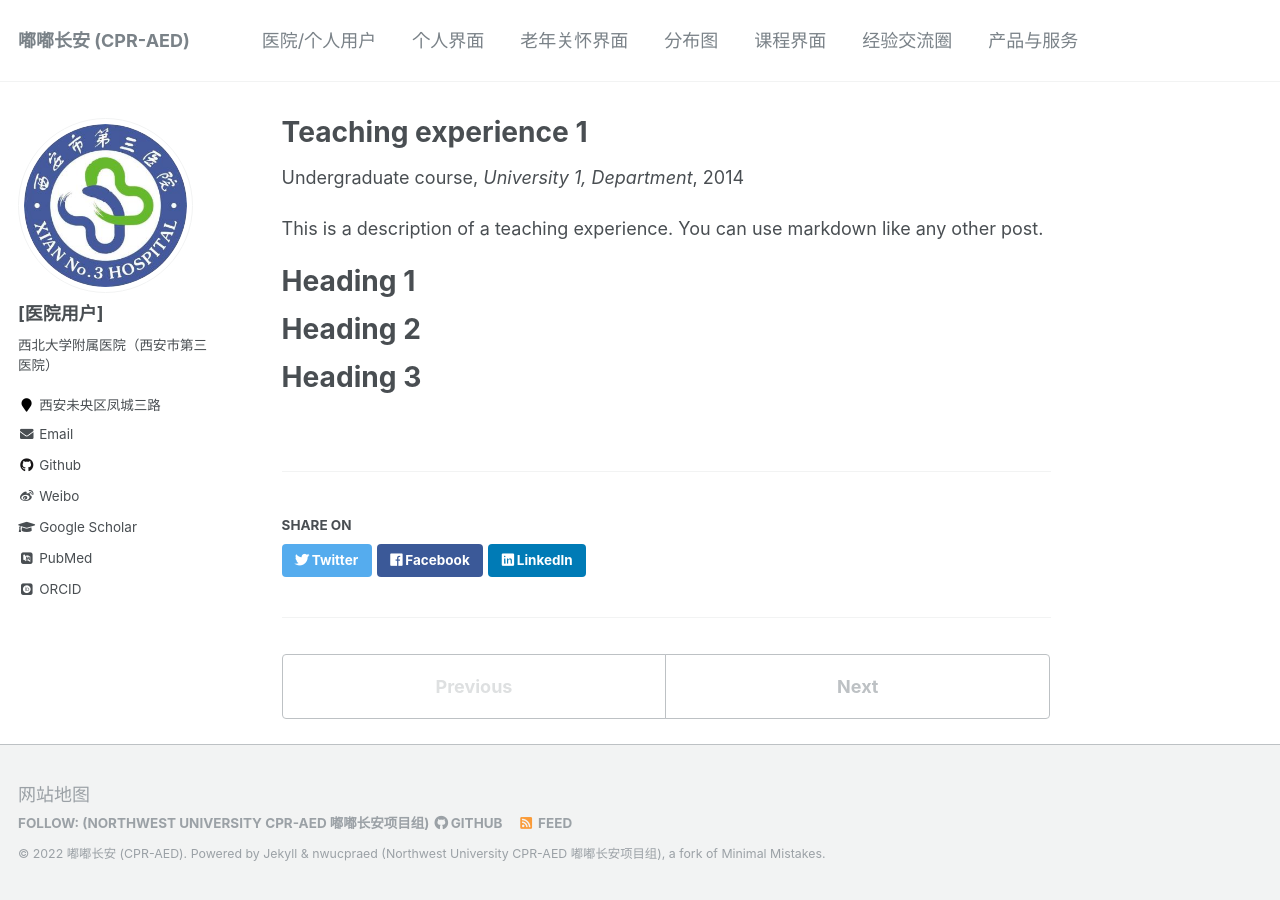
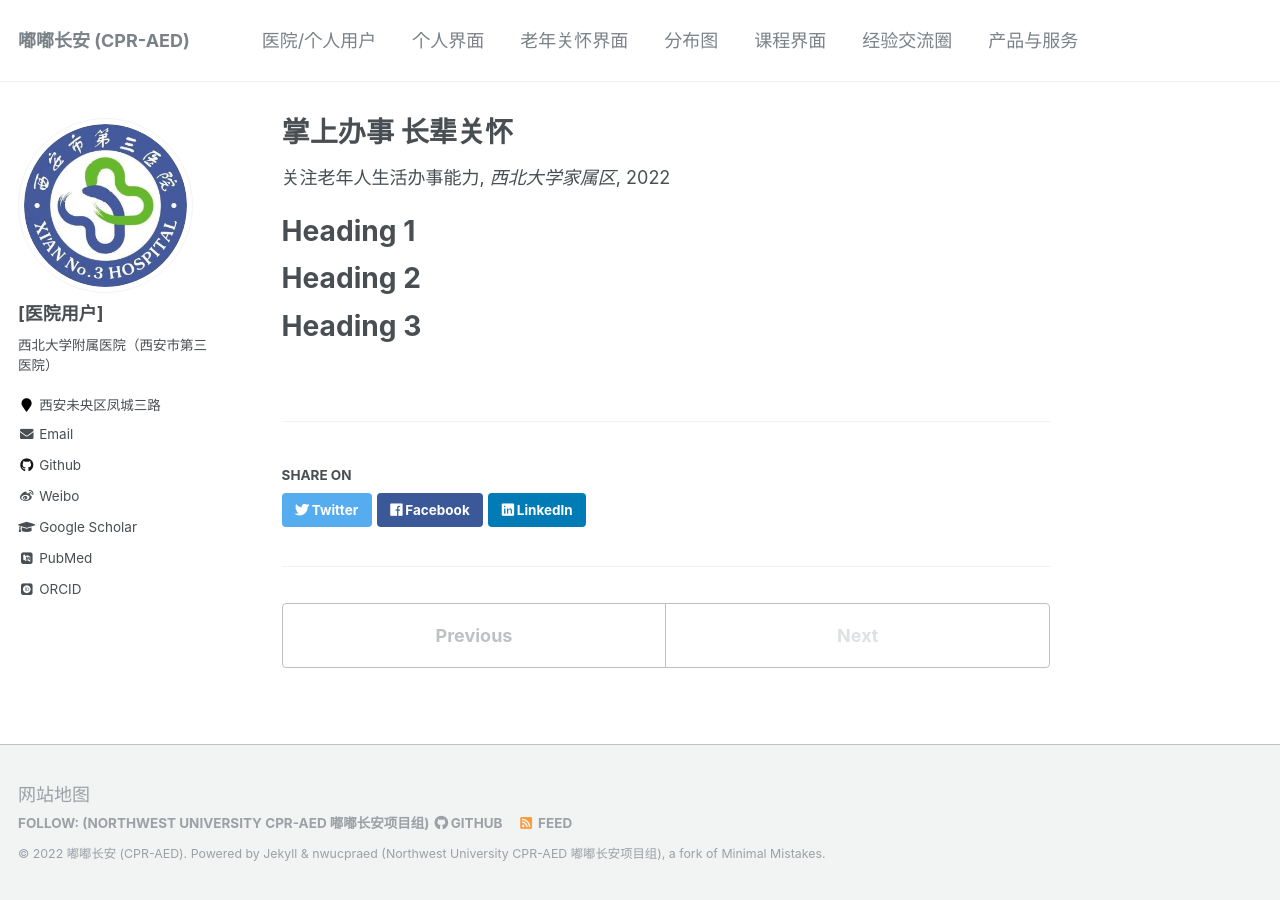
Before and after one commit to nwucpraed/nwucpraed.github.io, a Jekyll site: the page built from _teaching/2014-spring-teaching-1.md, in a window 1280 px wide. Built offline with Jekyll 4.4.1, drawn with Linux system fonts in a browser that asks for light colours; some web fonts are replaced.

Commit message:
掌上办事 长辈关怀
掌上办事 长辈关怀

```diff
--- a/_pages/teaching.html
+++ b/_pages/teaching.html
@@ -1,6 +1,6 @@
 ---
 layout: archive
-title: "Teaching"
+title: "老年关怀界面"
 permalink: /teaching/
 author_profile: true
 ---
--- a/_teaching/2014-spring-teaching-1.md
+++ b/_teaching/2014-spring-teaching-1.md
@@ -1,20 +1,18 @@
 ---
-title: "Teaching experience 1"
+title: "掌上办事 长辈关怀"
 collection: teaching
-type: "Undergraduate course"
+type: "关注老年人生活办事能力"
 permalink: /teaching/2014-spring-teaching-1
-venue: "University 1, Department"
-date: 2014-01-01
-location: "City, Country"
+venue: "西北大学家属区"
+date: 2022-04-09
+location: "西安市, 长安区"
 ---
 
-This is a description of a teaching experience. You can use markdown like any other post.
-
 Heading 1
-======
+=========
 
 Heading 2
-======
+=========
 
 Heading 3
-======
+=========
```
